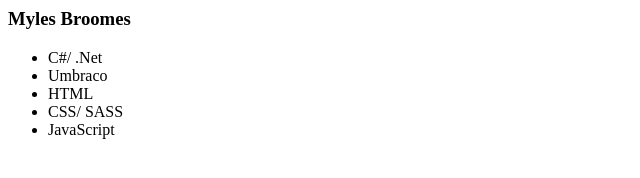
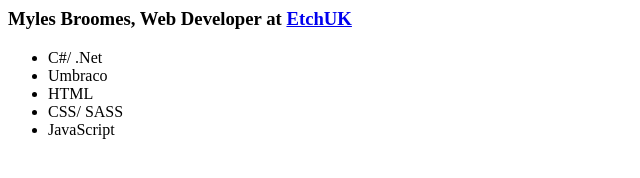
Before and after one commit to MylesB93/Portfolio, a plain HTML site: page Index.html in a window 1280 px wide. Shown: the whole page, without its empty margins (0-640 px from the left). Drawn offline with Linux system fonts and the light colour scheme.

Commit message:
Add more information about me

```diff
--- a/Index.html
+++ b/Index.html
@@ -3,7 +3,7 @@
 
     </head>
     <body>
-        <h3>Myles Broomes</h3>
+        <h3>Myles Broomes, Web Developer at <a href="etchuk.com">EtchUK</a></h3>
         <ul>
             <li>C#/ .Net</li>
             <li>Umbraco</li>
```
